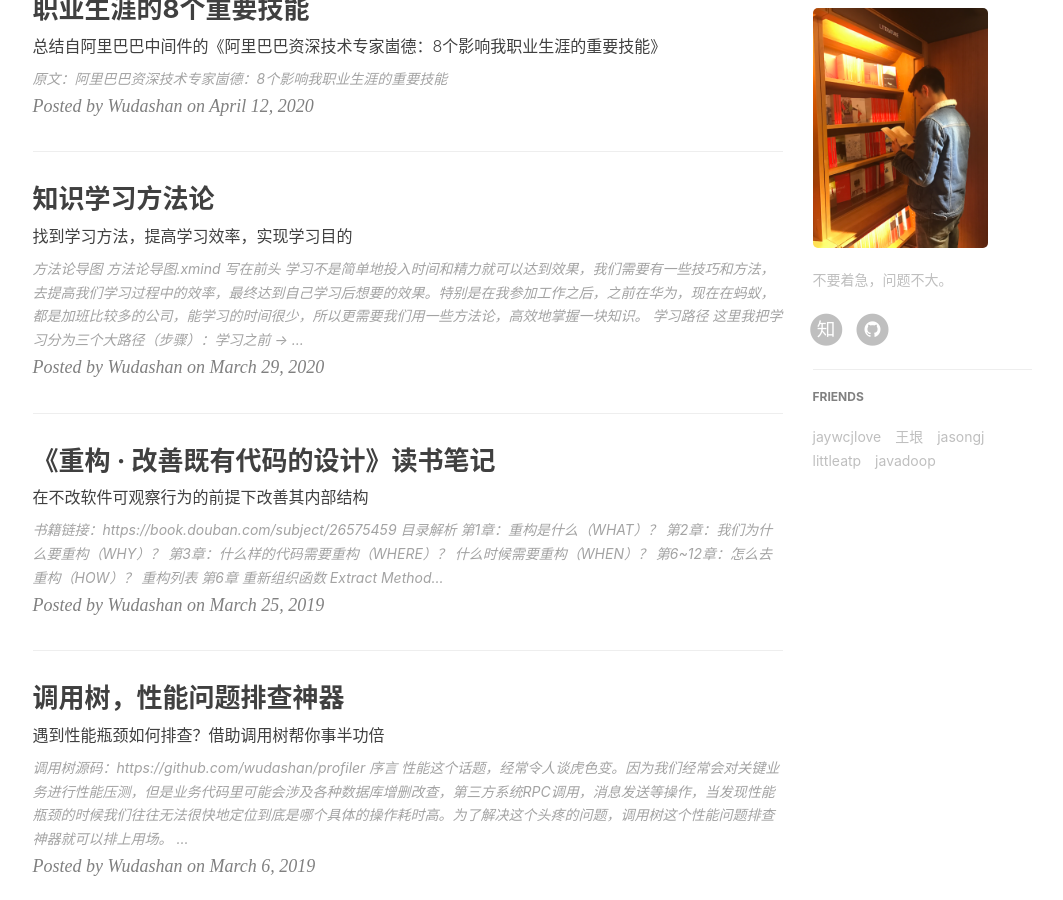
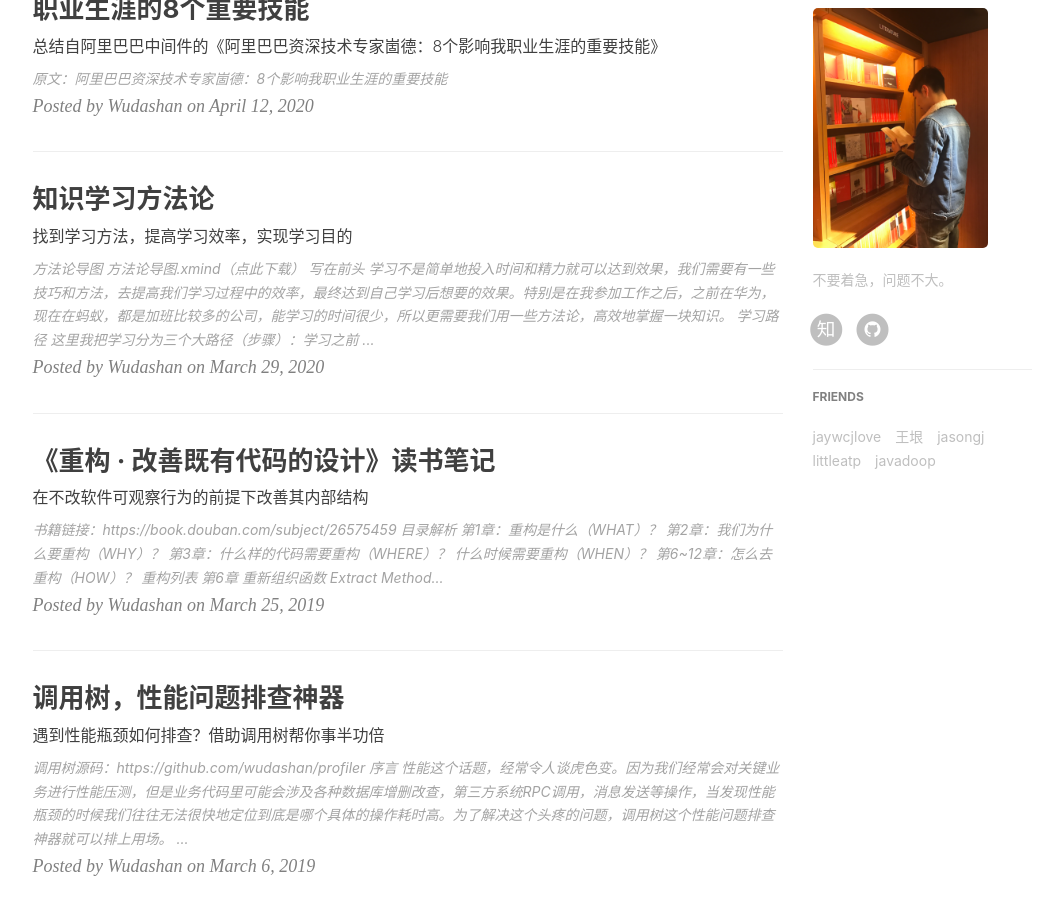
Before and after one commit to wudashan/wudashan.github.io, a Jekyll site: the page built from index.html, in a window 1280 px wide and 900 px high, scrolled down 737 px. Shown: the whole window, without its empty margins (135-1198 px from the left). Built offline with Jekyll 4.4.1, drawn with Linux system fonts in a browser that asks for light colours; nearby versions of some CDN libraries; the list of posts is cut into pages by our own code; comment, search, counter and statistics services are not loaded.

Commit message:
no message

```diff
--- a/_posts/2020-03-29-Learning-Method.markdown
+++ b/_posts/2020-03-29-Learning-Method.markdown
@@ -15,7 +15,7 @@ tags:
 
 ![](https://raw.githubusercontent.com/wudashan/blog-picture/master/learning-method/%E7%9F%A5%E8%AF%86%E5%AD%A6%E4%B9%A0%E6%96%B9%E6%B3%95%E8%AE%BA.png)
 
-[方法论导图.xmind](https://github.com/wudashan/blog-picture/blob/master/learning-method/%E4%B8%BB%E9%A2%98%E7%9F%A5%E8%AF%86%E5%AD%A6%E4%B9%A0%E6%96%B9%E6%B3%95%E8%AE%BA.xmind?raw=true)
+[方法论导图.xmind（点此下载）](https://github.com/wudashan/blog-picture/blob/master/learning-method/%E4%B8%BB%E9%A2%98%E7%9F%A5%E8%AF%86%E5%AD%A6%E4%B9%A0%E6%96%B9%E6%B3%95%E8%AE%BA.xmind?raw=true)
 
 # 写在前头
 
```
